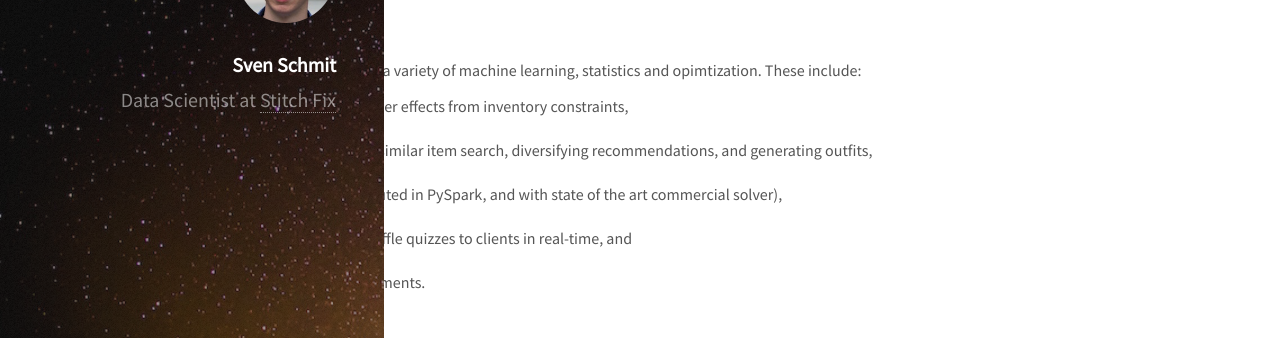
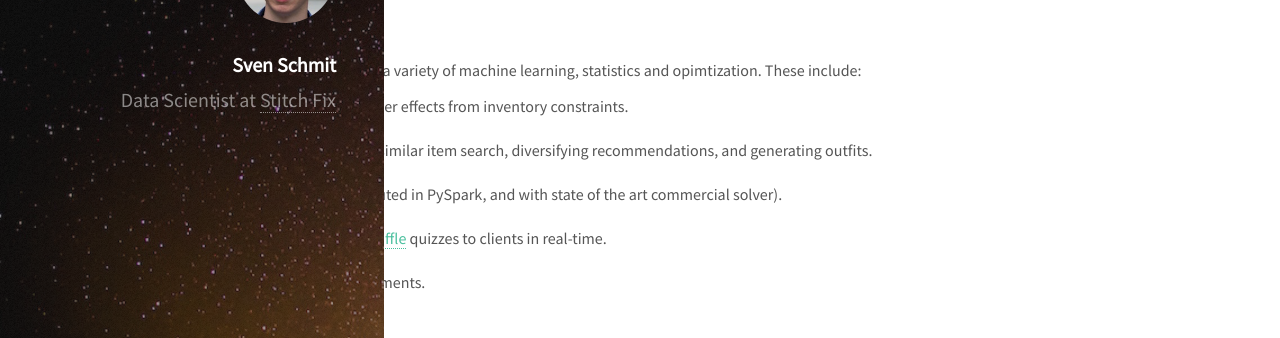
Before and after one commit to schmit/schmit.github.io, a Jekyll site: the page built from _posts/2015-1-1-about.md, in a window 1280 px wide and 900 px high. Shown: the part 176-514 px from the top of the window. Built offline with Jekyll 4.4.1, drawn with Linux system fonts in a browser that asks for light colours.

Commit message:
add link to style shuffle

```diff
--- a/_posts/2015-1-1-about.md
+++ b/_posts/2015-1-1-about.md
@@ -18,10 +18,10 @@ My interests are at the interface of statistics, mathematics and computer scienc
 
     On the Algorithms team at Stitch Fix I have worked on a variety of machine learning, statistics and opimtization. These include:
 
-    - An experimentation framework to deal with spillover effects from inventory constraints,
-    - Multiple algorithms based on latent embeddings: similar item search, diversifying recommendations, and generating outfits,
-    - Solving large scale optimization problems (distributed in PySpark, and with state of the art commercial solver),
-    - Creating a production system that serves style shuffle quizzes to clients in real-time, and
+    - An experimentation framework to deal with spillover effects from inventory constraints.
+    - Multiple algorithms based on latent embeddings: similar item search, diversifying recommendations, and generating outfits.
+    - Solving large scale optimization problems (distributed in PySpark, and with state of the art commercial solver).
+    - Creating a production system that serves [Style Shuffle](https://www.stitchfix.com/women/blog/inside-stitchfix/how-style-shuffle-works/) quizzes to clients in real-time.
     - Proposing, running, and analyzing multiple experiments.
 
 - **Stitch Fix** internship, Summer 2014 and Summer 2015
```
